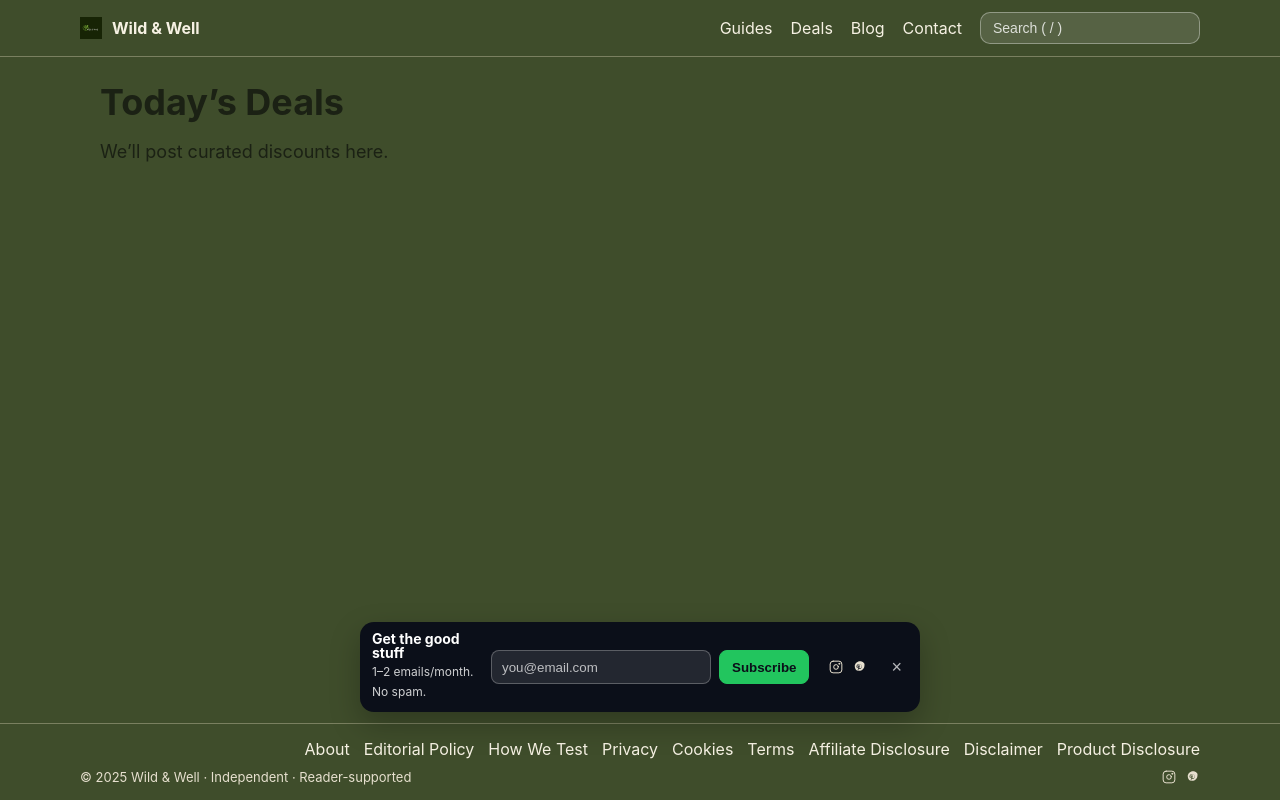
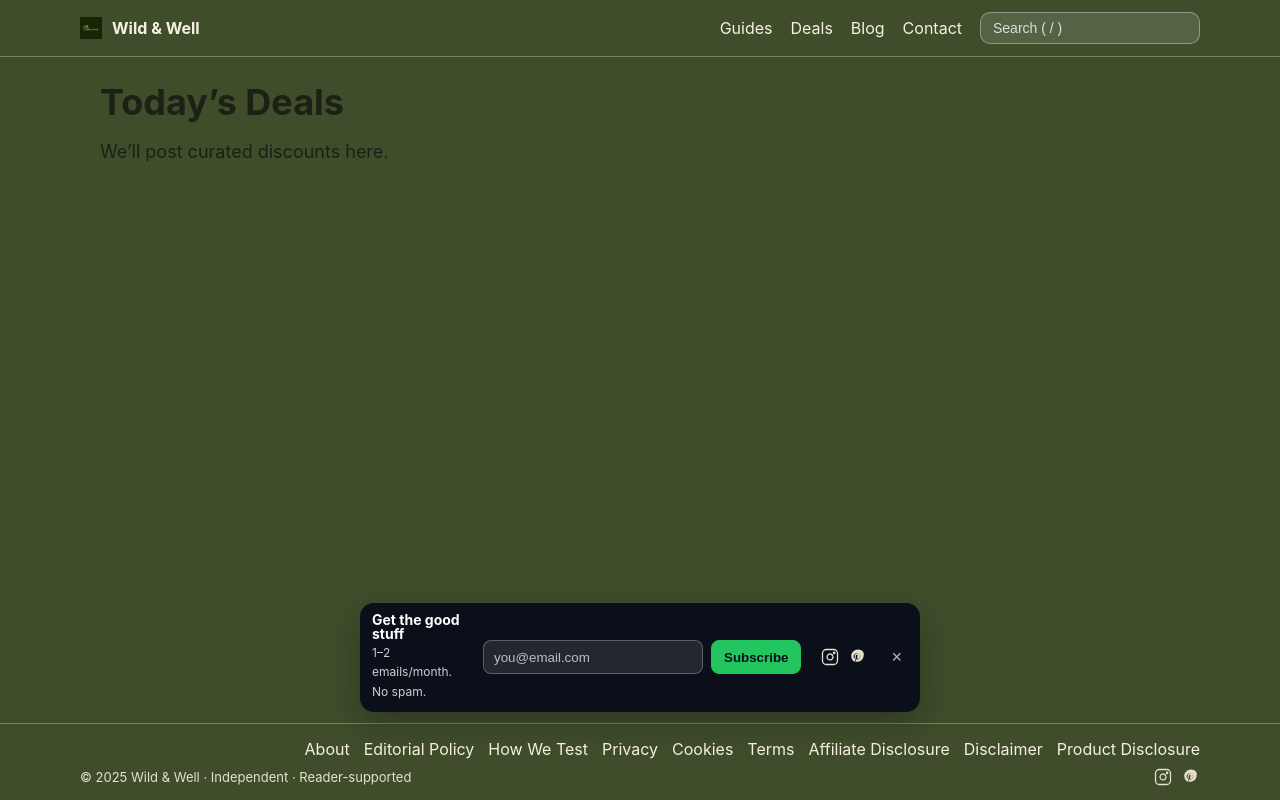
Before and after one commit to dariosandison/Eco---Holistic, a Next.js app: page /deals in a window 1280 px wide. Built offline with nearby package versions, Linux system fonts and the light colour scheme.

Commit message:
Update globals.css

```diff
--- a/styles/globals.css
+++ b/styles/globals.css
@@ -21,6 +21,8 @@ body{
 /* Links */
 a{color:var(--brand);text-decoration:none;}
 a:hover{text-decoration:underline;}
+/* Make email links extra-legible */
+.prose a[href^="mailto:"], a[href^="mailto:"]{ color:#0d332a; font-weight:700; text-decoration:underline; }
 
 .container{max-width:1120px;margin:0 auto;padding:0 20px;}
 
@@ -132,7 +134,8 @@ a:hover{text-decoration:underline;}
 .footer-bottom{display:flex;align-items:center;justify-content:space-between;gap:12px;}
 .meta{color:#e7e0cf;font-size:13px;}
 .icons{display:flex;gap:10px;}
-.icon{width:14px;height:14px;color:#e7e0cf;display:inline-flex;align-items:center;justify-content:center;}
+/* Bump social icons to the next size up */
+.icon{width:18px;height:18px;color:#e7e0cf;display:inline-flex;align-items:center;justify-content:center;}
 .icon:hover{color:#fff;}
 
 /* Slim, centered sticky newsletter bar */
```
